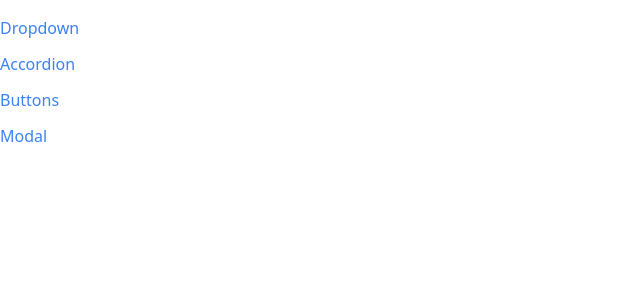
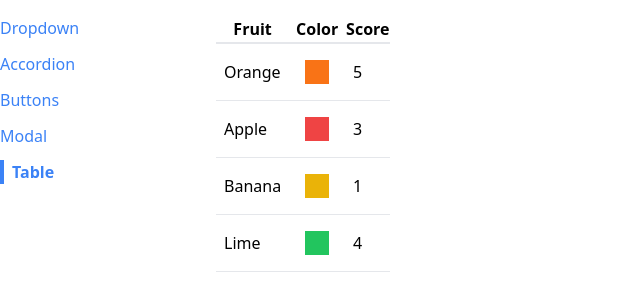
Before and after one commit to berkesasa/React-basiccomponents, a React (Create React App) app: page /table in a window 1280 px wide. Shown: the top 300 px of the page, without its empty margins (0-640 px from the left). Built offline with nearby package versions, Linux system fonts and the light colour scheme.

Commit message:
updated table

```diff
--- a/src/App.js
+++ b/src/App.js
@@ -4,6 +4,7 @@
 import DropdownPage from './pages/DropdownPage'
 import ButtonPage from './pages/ButtonPage'
 import ModalPage from './pages/ModalPage'
+import TablePage from './pages/TablePage'
 
 function App() {
 
@@ -23,6 +24,9 @@
                 <Route path="/modal">
                     <ModalPage />
                 </Route>
+                <Route path="/table">
+                    <TablePage />
+                </Route>
             </div>
         </div>
     )
--- a/src/components/Sidebar.js
+++ b/src/components/Sidebar.js
@@ -7,6 +7,7 @@
         { label: 'Accordion', path: '/accordion' },
         { label: 'Buttons', path: '/buttons' },
         { label: 'Modal', path: '/modal' },
+        { label: 'Table', path: '/table' },
     ]
 
     const renderedLinks = links.map((link) => {
--- /dev/null
+++ b/src/components/Table.js
@@ -0,0 +1,40 @@
+
+function Table({ data, config, keyFn }) {
+
+    const renderedHeaders = config.map((column) => {
+        return (
+            <th key={column.label}>{column.label}</th>
+        )
+    })
+
+
+    const renderedRows = data.map((rowData) => {
+
+        const renderedCells = config.map((column) => {
+            return (
+                <td className="p-2" key={column.label}>{column.render(rowData)}</td>
+            )
+        })
+
+        return (
+            <tr className="border-b" key={keyFn(rowData)}>
+                {renderedCells}
+            </tr>
+        )
+    })
+
+    return (
+        <table className="table-auto border-spacing-2">
+            <thead>
+                <tr className="border-b-2">
+                    {renderedHeaders}
+                </tr>
+            </thead>
+            <tbody>
+                {renderedRows}
+            </tbody>
+        </table>
+    )
+}
+
+export default Table
--- /dev/null
+++ b/src/pages/TablePage.js
@@ -0,0 +1,38 @@
+import Table from "../components/Table"
+
+function TablePage() {
+
+    const data = [
+        { name: "Orange", color: "bg-orange-500", score: 5 },
+        { name: "Apple", color: "bg-red-500", score: 3 },
+        { name: "Banana", color: "bg-yellow-500", score: 1 },
+        { name: "Lime", color: "bg-green-500", score: 4 }
+    ];
+
+    const config = [
+        {
+            label: 'Fruit',
+            render: (fruit) => fruit.name
+        },
+        {
+            label: 'Color',
+            render: (fruit) => <div className={`p-3 m-2 ${fruit.color}`}></div>
+        },
+        {
+            label: 'Score',
+            render: (fruit) => fruit.score
+        },
+    ]
+
+    const keyFn = (fruit) => {
+        return fruit.name
+    }
+
+    return (
+        <div>
+            <Table data={data} config={config} keyFn={keyFn} />
+        </div>
+    )
+}
+
+export default TablePage
```
